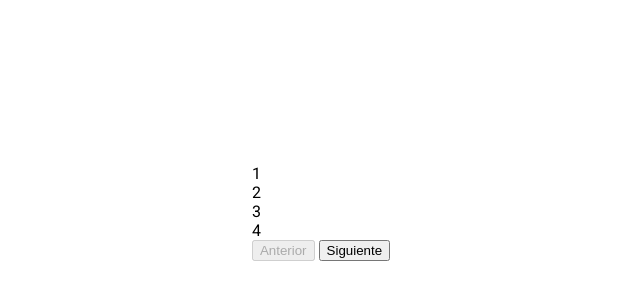
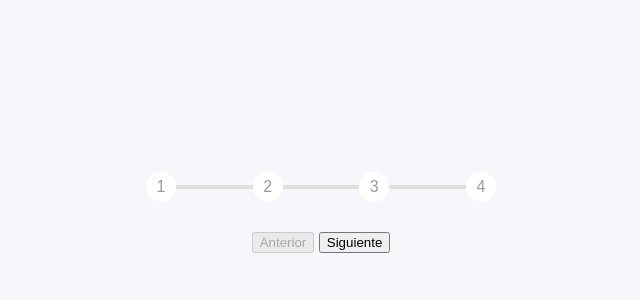
Before and after one commit to JuanMaAl/MiniProyectos-HTML-CSS-JS, a plain HTML site: page ProgresoPasoAPaso/index.html in a window 1280 px wide. Shown: the part 188-488 px from the top of the page, without its empty margins (319-959 px from the left). Drawn offline with Linux system fonts and the light colour scheme; a web font is replaced by a local one.

Commit message:
estilos CSS

```diff
--- a/ProgresoPasoAPaso/index.html
+++ b/ProgresoPasoAPaso/index.html
@@ -10,7 +10,7 @@
 </head>
 <body>
     <div class="contenedor">
-        <div class="contendor-de-progreso">
+        <div class="contenedor-de-progreso">
                 <div class="progreso" id="progreso"></div>
                 <div class="circulo activo">1</div>
                 <div class="circulo">2</div>
@@ -19,7 +19,6 @@
         </div>
         <button class="btn" id="anterior" disabled>Anterior</button>
         <button class="btn" id="siguiente">Siguiente</button>
-
     </div>
     <script src="script.js"></script>
 </body>
--- a/ProgresoPasoAPaso/style.css
+++ b/ProgresoPasoAPaso/style.css
@@ -1,11 +1,17 @@
-@import url('https://fonts.googleapis.com/css2?family=Roboto:wght@400;700&display=swap');
+@import url('https://fonts.googleapis.com/css2?family=Muli&display=swap');
+
+:root {
+    --linea--borde--llena: #3498db;
+    --linea--borde--vacia: #e0e0e0;
+}
 
 * {
     box-sizing: border-box;
 }
 
 body {
-    font-family: 'Roboto', sans-serif;
+    background-color: #f6f7fb;
+    font-family: 'Muli', sans-serif;
     display: flex;
     flex-direction: column;
     align-items: center;
@@ -14,3 +20,57 @@ body {
     overflow: hidden;
     margin:0;
 }
+
+.contenedor {
+    text-align: center;
+}
+
+.contenedor-de-progreso {
+    display: flex;
+    justify-content: space-between;
+    position: relative;
+    margin-bottom: 30px;
+    max-width: 100%;
+    width: 350px;
+}
+
+.progreso {
+    background-color: var(--linea--borde--llena);
+    position: absolute;
+    top: 50%;
+    left: 0;
+    transform: translateY(-50%);
+    height: 4px;
+    width: 0%;
+    z-index: -1;
+    transition: .4s ease;
+}
+
+.contenedor-de-progreso::before {
+    content: " ";
+    background-color: var(--linea--borde--vacia);
+    position: absolute;
+    top: 50%;
+    left: 0;
+    transform: translateY(-50%);
+    height: 4px;
+    width: 100%;
+    z-index: -1;
+}
+
+.circulo{
+    background-color: #fff;
+    color: #999;
+    border-radius: 50%;
+    height: 30px;
+    width: 30px;
+    display: flex;
+    align-items: center;
+    justify-content: center;
+    border: 3px solid var(--linea--borde-vacia);
+    transition: .4s ease;
+}
+
+.circulo.activo{
+    border-color: var(--linea--borde--llena);
+}
```
